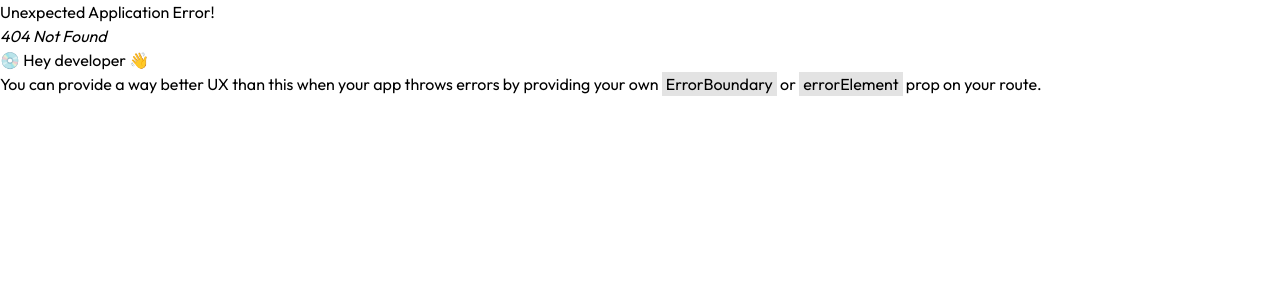
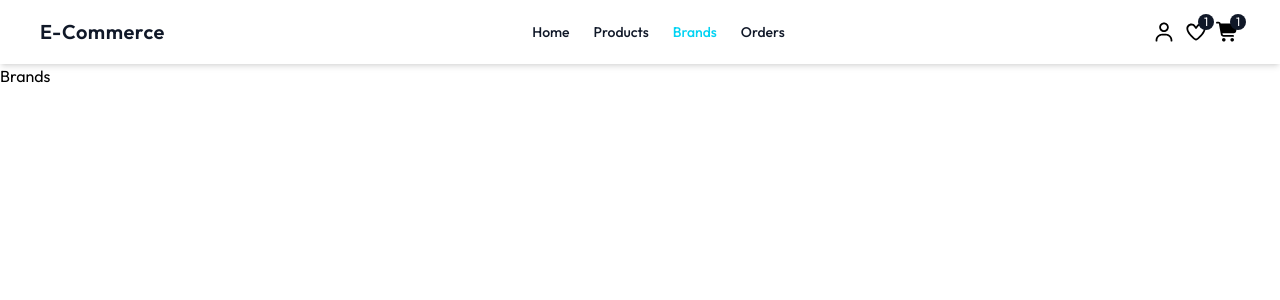
Before and after one commit to Mohammed-A7med/E-commerce, a React (Vite) app: page /brands in a window 1280 px wide. Before the commit this address had no page. Shown: the top 300 px of the page. Built offline with nearby package versions, Linux system fonts and the light colour scheme.

Commit message:
refactor: update App routing to include Masterlayout and main pages

```diff
--- a/src/App.tsx
+++ b/src/App.tsx
@@ -1,36 +1,43 @@
 import { createBrowserRouter, RouterProvider } from "react-router-dom";
 
-import Navbar from "./components/Navbar/Navbar";
+import Masterlayout from "./layouts/Masterlayout/Masterlayout";
+import NotFound from "./pages/NotFound/NotFound";
+import Home from "./pages/Home/Home";
+import Products from "./pages/Products/Products";
+import Brands from "./pages/Brands/Brands";
+import Orders from "./pages/Orders/Orders";
+
 
 function App() {
   const routes = createBrowserRouter([
+    {
+      path: "",
+      element: <Masterlayout />,
+      errorElement: <NotFound />,
+      children: [
+        { index: true, element: <Home /> },
+        { path: "/products", element: <Products /> },
+        { path: "/brands", element: <Brands /> },
+        { path: "/orders", element: <Orders /> },
+      ],
+    },
     // {
-    //   path: "",
-    //   element: <AuthLayout />,
-    //   errorElement: <NotFound />,
+    //   path: "/",
+    //   // element: (
+    //   //   <ProtectedRoute>
+    //   //     <MasterLayout />
+    //   //   </ProtectedRoute>
+    //   // ),
+    //  // errorElement: <NotFound />,
     //   children: [
-    //     { index: true, element: <Login /> },
-    //     { path: "login", element: <Login /> },
-    //     { path: "register", element: <Register /> },
+    //     { index: true, element: <Navbar /> },
+    //     // { path: "home", element: <Home /> },
+    //     // { path: "movies", element: <Movies /> },
+    //     // { path: "tvshows", element: <Tvshows /> },
+    //     // { path: "people", element: <People /> },
+    //     // { path: "details", element: <Details /> },
     //   ],
     // },
-    {
-      path: "/",
-      // element: (
-      //   <ProtectedRoute>
-      //     <MasterLayout />
-      //   </ProtectedRoute>
-      // ),
-     // errorElement: <NotFound />,
-      children: [
-        { index: true, element: <Navbar /> },
-        // { path: "home", element: <Home /> },
-        // { path: "movies", element: <Movies /> },
-        // { path: "tvshows", element: <Tvshows /> },
-        // { path: "people", element: <People /> },
-        // { path: "details", element: <Details /> },
-      ],
-    },
   ]);
   return (
     <>
--- a/src/layouts/Masterlayout/Masterlayout.tsx
+++ b/src/layouts/Masterlayout/Masterlayout.tsx
@@ -1,6 +1,12 @@
+import { Outlet } from "react-router-dom";
+
+import Navbar from "../../components/Navbar/Navbar";
 
 export default function Masterlayout() {
   return (
-    <div>Masterlayout</div>
-  )
+    <>
+      <Navbar />
+      <Outlet />
+    </>
+  );
 }
--- /dev/null
+++ b/src/pages/Brands/Brands.tsx
@@ -0,0 +1,6 @@
+
+export default function Brands() {
+  return (
+    <div>Brands</div>
+  )
+}
```
